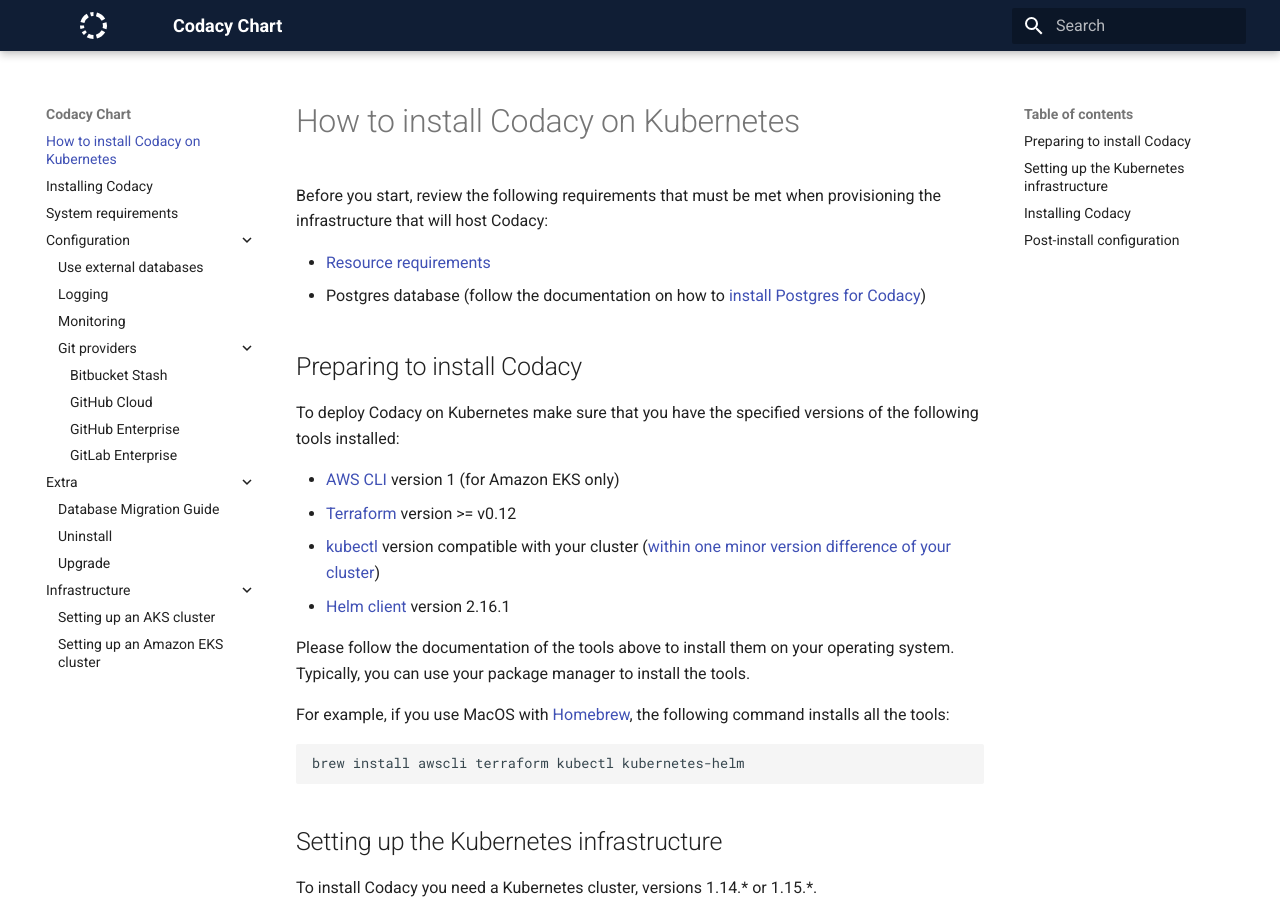
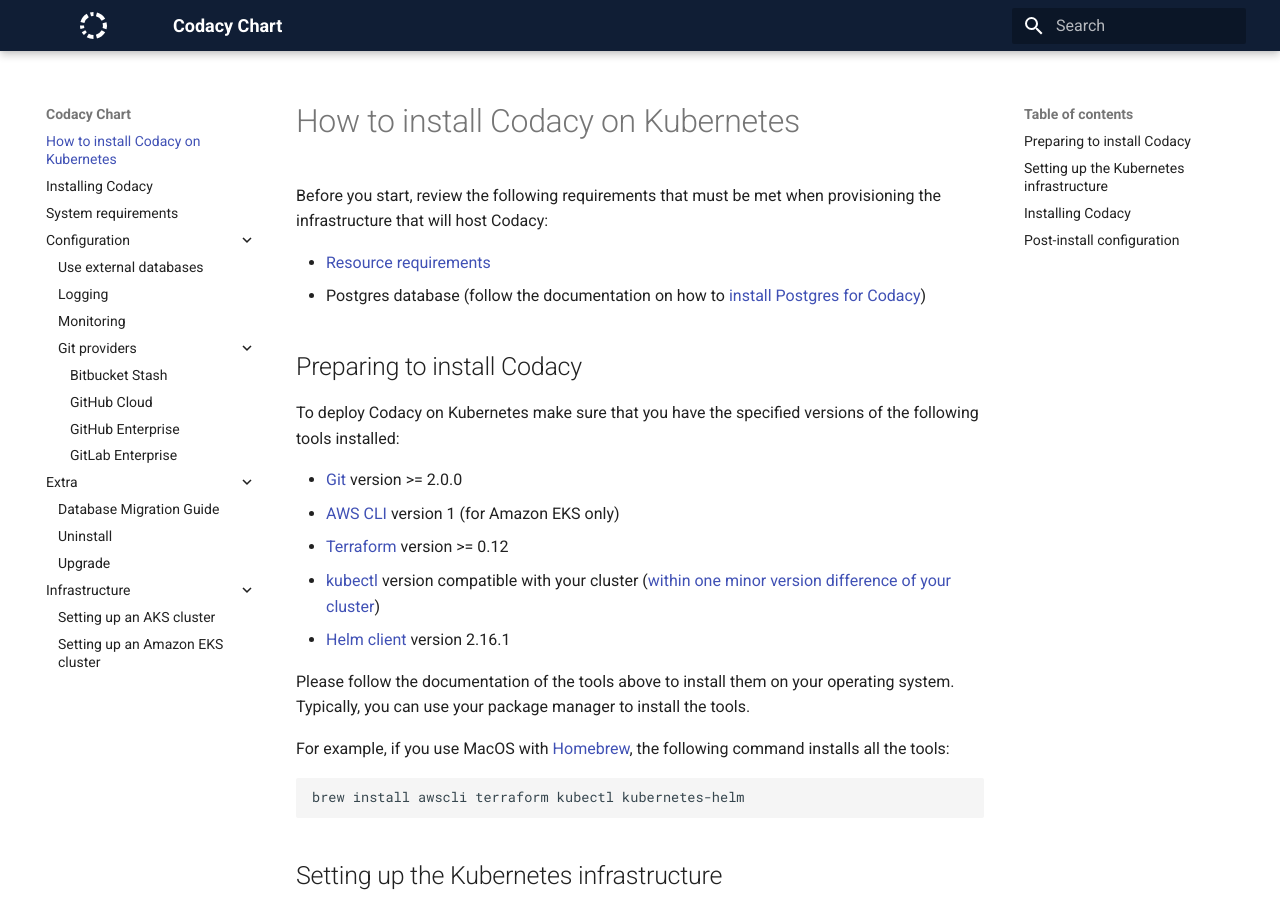
Before and after one commit to codacy/chart, an MkDocs documentation site: the page built from docs/index.md, in a window 1280 px wide and 900 px high. Built offline with MkDocs 1.6.1 and Material for MkDocs 9.7.7, drawn with Linux system fonts in a browser that asks for light colours.

Commit message:
Add Git to the required tools
Needed to clone the Chart repository.

```diff
--- a/docs/index.md
+++ b/docs/index.md
@@ -9,8 +9,9 @@
 
 To deploy Codacy on Kubernetes make sure that you have the specified versions of the following tools installed:
 
+* [Git](https://git-scm.com/book/en/v2/Getting-Started-Installing-Git) version >= 2.0.0
 * [AWS CLI](https://docs.aws.amazon.com/cli/latest/userguide/install-cliv1.html) version 1 (for Amazon EKS only)
-* [Terraform](https://learn.hashicorp.com/terraform/getting-started/install.html) version >= v0.12
+* [Terraform](https://learn.hashicorp.com/terraform/getting-started/install.html) version >= 0.12
 * [kubectl](https://kubernetes.io/docs/tasks/tools/install-kubectl/) version compatible with your cluster ([within one minor version difference of your cluster](https://kubernetes.io/docs/tasks/tools/install-kubectl/#before-you-begin))
 * [Helm client](https://v2.helm.sh/docs/using_helm/#installing-helm) version 2.16.1
 
```
